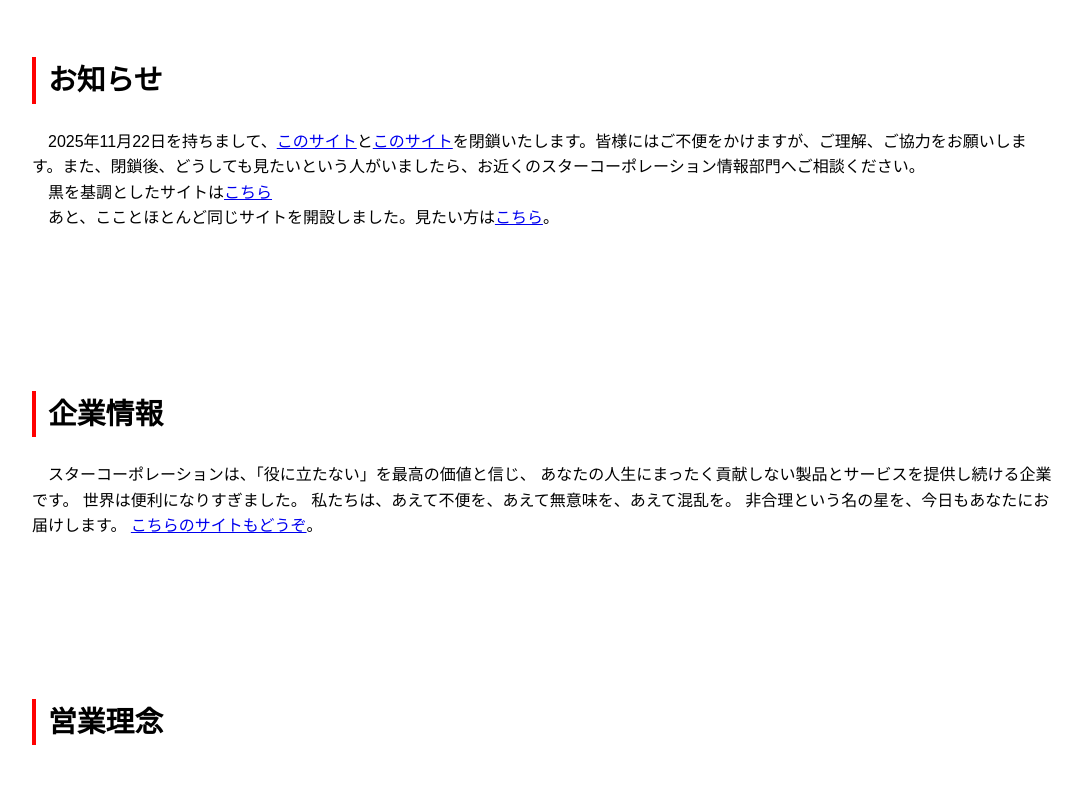
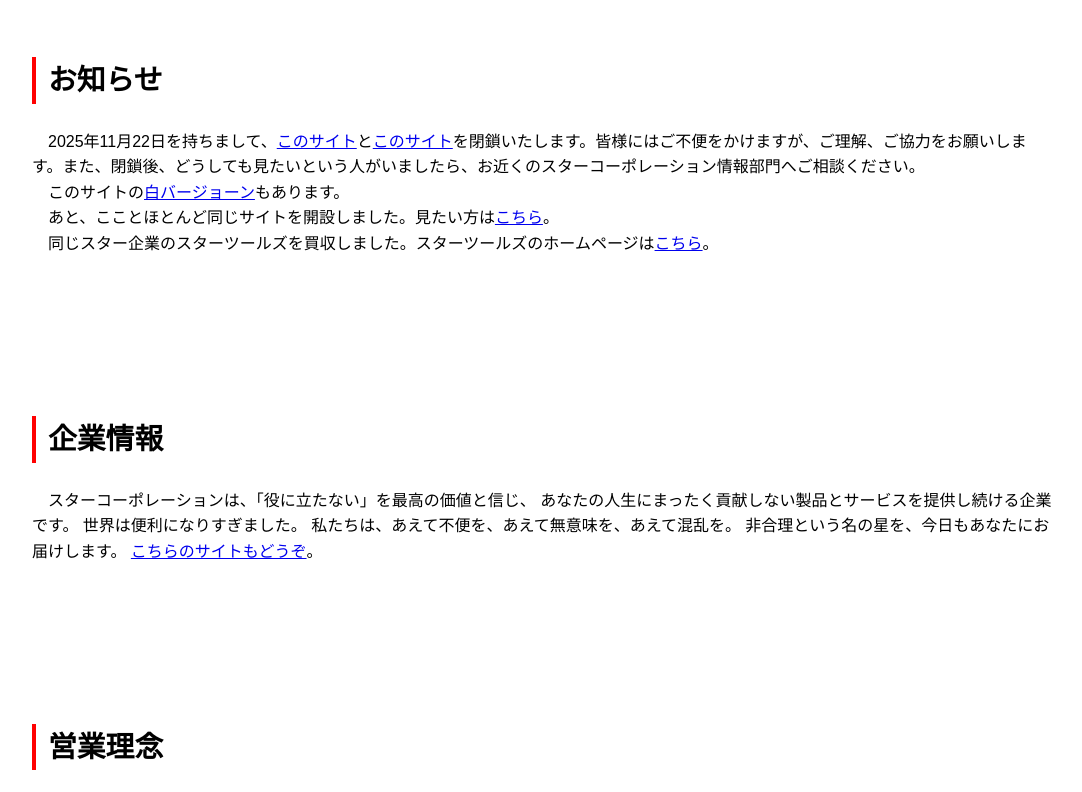
Before and after one commit to novelstar354/whstar, a plain HTML site: page index.html in a window 1280 px wide. Shown: the part 820-1612 px from the top of the page, without its empty margins (98-1180 px from the left). Drawn offline with Linux system fonts and the light colour scheme.

Commit message:
Update index.html

```diff
--- a/index.html
+++ b/index.html
@@ -509,11 +509,11 @@ nav.open li:nth-child(11) { transition-delay: 0.75s; }
   </div>
 
 
- <section id="notice">
+<section id="notice">
        <h3 class="fade-in">お知らせ</h3>
        <p class="about-text">
        <p class="fade-in">
-            &emsp;2025年11月22日を持ちまして、<a href="https://novelstar354.github.io/ushioda/">このサイト</a>と<a href="https://novelstar354.github.io/player/">このサイト</a>を閉鎖いたします。皆様にはご不便をかけますが、ご理解、ご協力をお願いします。また、閉鎖後、どうしても見たいという人がいましたら、お近くのスターコーポレーション情報部門へご相談ください。<br>&emsp;黒を基調としたサイトは<a href="https://novelstar354.github.io/starcorperation">こちら</a><br> &emsp;あと、こことほとんど同じサイトを開設しました。見たい方は<a href="https://novelstar354.github.io/star2">こちら</a>。
+            &emsp;2025年11月22日を持ちまして、<a href="https://novelstar354.github.io/ushioda/">このサイト</a>と<a href="https://novelstar354.github.io/player/">このサイト</a>を閉鎖いたします。皆様にはご不便をかけますが、ご理解、ご協力をお願いします。また、閉鎖後、どうしても見たいという人がいましたら、お近くのスターコーポレーション情報部門へご相談ください。<br>&emsp;このサイトの<a href="https://novelstar354.github.io/whstar">白バージョーン</a>もあります。<br> &emsp;あと、こことほとんど同じサイトを開設しました。見たい方は<a href="https://novelstar354.github.io/star2">こちら</a>。<br>&emsp;同じスター企業のスターツールズを買収しました。スターツールズのホームページは<a href="https://novelstar354.github.io/startools">こちら</a>。
        </p>
    </section>
 
@@ -559,13 +559,14 @@ nav.open li:nth-child(11) { transition-delay: 0.75s; }
 　　　 </p>
     </section>
 
-     <section id="topic">
+          <section id="topic">
        <div class="fade-in">
        <h3 class="fade-in">トピック</h3>
        <p class="about-text">
            2025.11.13 創業<br>
            2025.11.14 サイト創立<br>
            2025.11.20 新・公式サイト創立<br>
+           2025.12.14 <a href="https://novelstar354.github.io/startools">スターツールズ</a>買収<br>
            2026.8.25 株価暴落<br>
 
 
```
